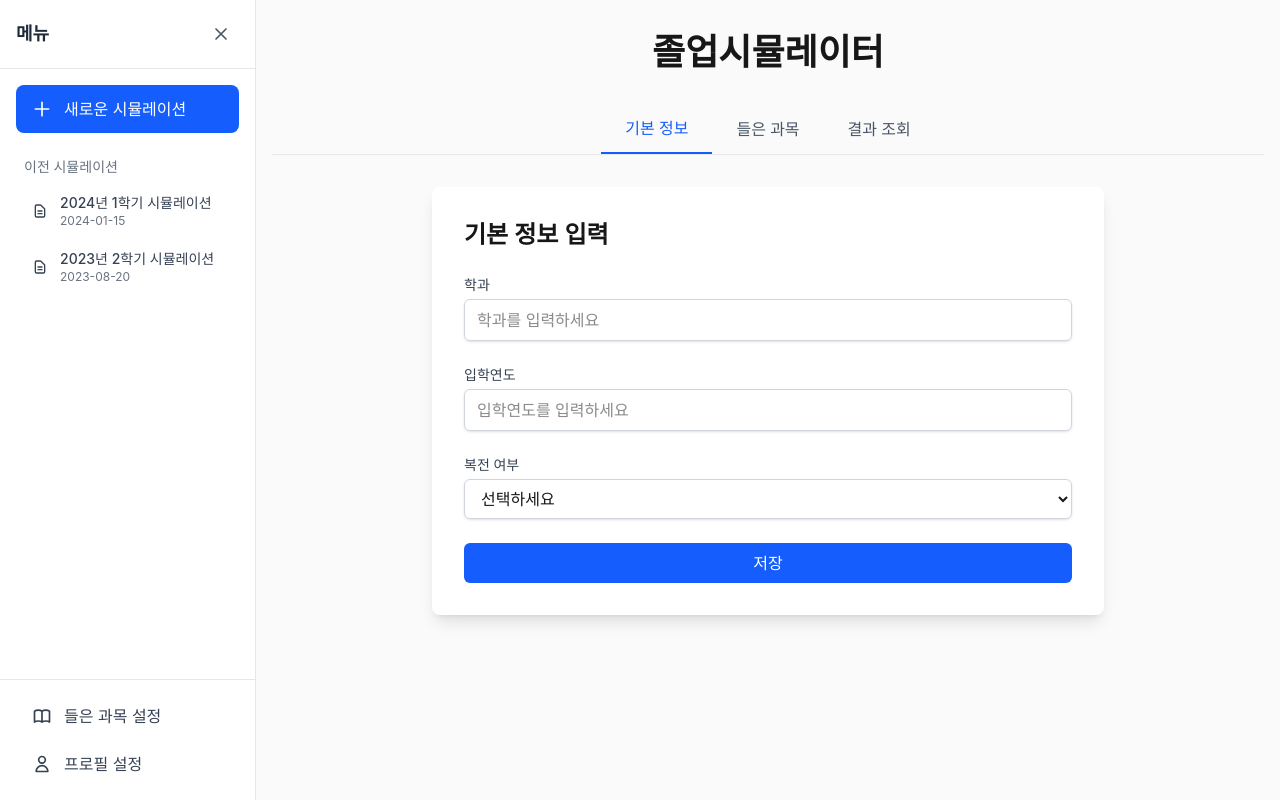
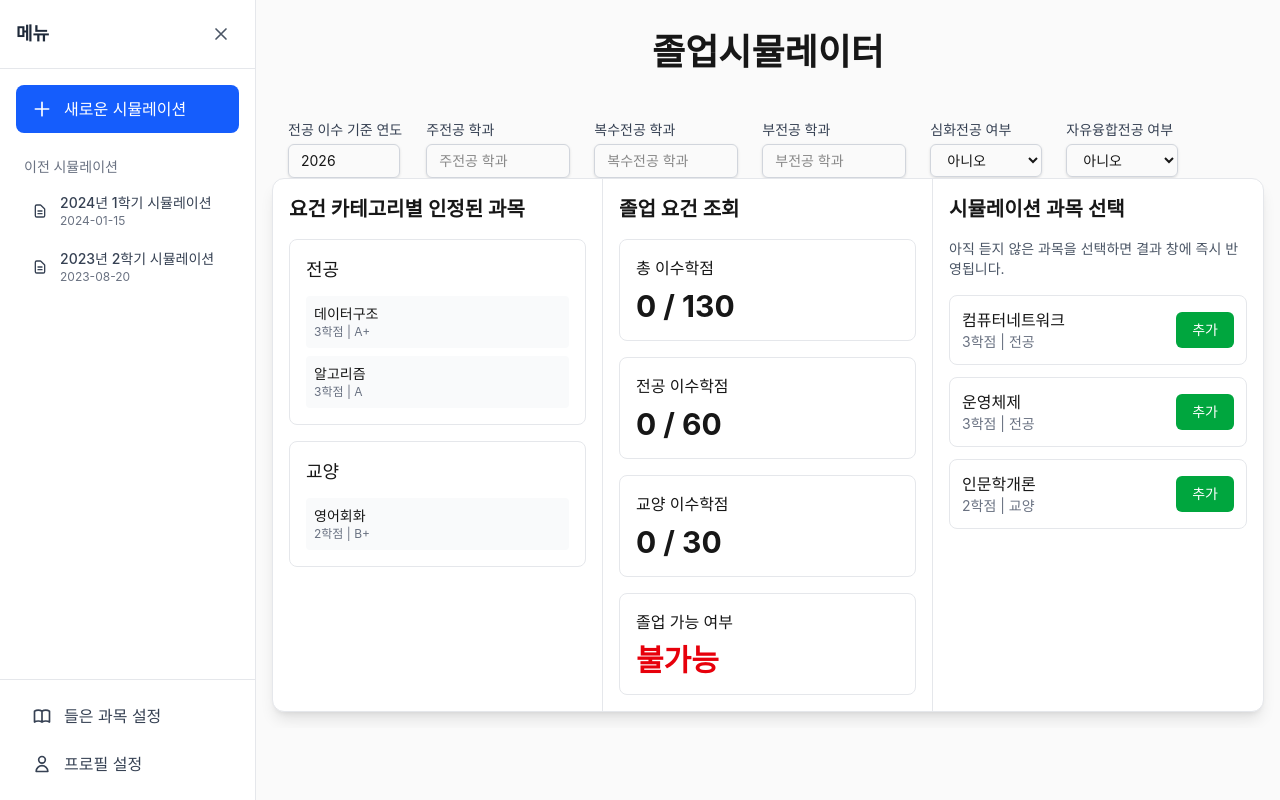
Before and after one commit to KangWH/GraduationSimulator, a Next.js app in the folder frontend/: page /simulation in a window 1280 px wide. Built offline with nearby package versions, Linux system fonts and the light colour scheme; a web font is replaced by a local one.

Commit message:
Rearranging simulator page

```diff
--- a/frontend/app/simulation/page.tsx
+++ b/frontend/app/simulation/page.tsx
@@ -6,15 +6,38 @@ import Link from 'next/link';
 
 export default function SimulationPage() {
   const router = useRouter();
-  const [activeTab, setActiveTab] = useState<'basic' | 'courses' | 'result'>('basic');
   const [sidebarOpen, setSidebarOpen] = useState(true);
   const [previousSimulations] = useState([
     { id: 1, name: '2024년 1학기 시뮬레이션', date: '2024-01-15' },
     { id: 2, name: '2023년 2학기 시뮬레이션', date: '2023-08-20' },
   ]);
 
+  // 필터 상태
+  const [filters, setFilters] = useState({
+    requirementYear: new Date().getFullYear(),
+    major: '',
+    doubleMajor: '',
+    minor: '',
+    advancedMajor: false,
+    individuallyDesignedMajor: false,
+  });
+
+  // 시뮬레이션에 추가된 과목들
+  const [simulationCourses, setSimulationCourses] = useState<any[]>([]);
+
+  // 카테고리별 인정된 과목들 (예시 데이터)
+  const [categoryCourses] = useState({
+    전공: [
+      { id: 1, name: '데이터구조', credit: 3, grade: 'A+' },
+      { id: 2, name: '알고리즘', credit: 3, grade: 'A' },
+    ],
+    교양: [
+      { id: 3, name: '영어회화', credit: 2, grade: 'B+' },
+    ],
+  });
+
   return (
-    <div className="flex min-h-screen bg-zinc-50 dark:bg-black">
+    <div className="flex h-screen bg-zinc-50 dark:bg-black">
       {/* 사이드바 */}
       <aside
         className={`${
@@ -48,7 +71,7 @@ export default function SimulationPage() {
           <button
             onClick={() => {
               // 새로운 시뮬레이션 시작 로직
-              setActiveTab('result');
+              setSimulationCourses([]);
             }}
             className={`w-full flex items-center gap-3 px-4 py-3 rounded-lg transition-colors ${
               sidebarOpen
@@ -75,7 +98,6 @@ export default function SimulationPage() {
                   key={sim.id}
                   onClick={() => {
                     // 시뮬레이션 로드 로직
-                    setActiveTab('result');
                   }}
                   className={`w-full flex items-center gap-3 px-4 py-2 rounded-lg text-left transition-colors ${
                     sidebarOpen
@@ -135,213 +157,222 @@ export default function SimulationPage() {
       {/* 메인 컨텐츠 */}
       <div className="flex-1 overflow-y-auto">
         <div className="container mx-auto px-4 py-8">
-          <h1 className="mb-8 text-4xl font-bold text-center">졸업시뮬레이터</h1>
-
-        {/* 탭 네비게이션 */}
-        <div className="mb-8 flex justify-center border-b border-gray-200 dark:border-gray-700">
-          <button
-            onClick={() => setActiveTab('basic')}
-            className={`px-6 py-3 font-medium ${
-              activeTab === 'basic'
-                ? 'border-b-2 border-blue-600 text-blue-600'
-                : 'text-gray-600 hover:text-gray-900 dark:text-gray-400 dark:hover:text-gray-200'
-            }`}
-          >
-            기본 정보
-          </button>
-          <button
-            onClick={() => setActiveTab('courses')}
-            className={`px-6 py-3 font-medium ${
-              activeTab === 'courses'
-                ? 'border-b-2 border-blue-600 text-blue-600'
-                : 'text-gray-600 hover:text-gray-900 dark:text-gray-400 dark:hover:text-gray-200'
-            }`}
-          >
-            들은 과목
-          </button>
-          <button
-            onClick={() => setActiveTab('result')}
-            className={`px-6 py-3 font-medium ${
-              activeTab === 'result'
-                ? 'border-b-2 border-blue-600 text-blue-600'
-                : 'text-gray-600 hover:text-gray-900 dark:text-gray-400 dark:hover:text-gray-200'
-            }`}
-          >
-            결과 조회
-          </button>
+          <h1 className="text-4xl font-bold text-center">졸업시뮬레이터</h1>
         </div>
 
-        {/* 기본 정보 입력 섹션 */}
-        {activeTab === 'basic' && (
-          <div className="mx-auto max-w-2xl rounded-lg bg-white p-8 shadow-lg dark:bg-zinc-900">
-            <h2 className="mb-6 text-2xl font-semibold">기본 정보 입력</h2>
-            <form className="space-y-6">
-              <div>
-                <label htmlFor="major" className="block text-sm font-medium text-gray-700 dark:text-gray-300">
-                  학과
+        {/* 상단 필터 바 */}
+        <div className="flex-1 flex flex-col overflow-hidden p-4 min-w-0">
+          <div className="px-4 flex-shrink-0">
+            <div className="flex flex-wrap gap-6">
+            <div className="flex flex-col gap-1">
+            <label className="text-sm font-medium text-gray-700 dark:text-gray-300 whitespace-nowrap">
+              전공 이수 기준 연도
             </label>
             <input
-                  id="major"
-                  name="major"
-                  type="text"
-                  className="mt-1 block w-full rounded-md border border-gray-300 px-3 py-2 shadow-sm focus:border-blue-500 focus:outline-none focus:ring-blue-500 dark:border-gray-600 dark:bg-zinc-800 dark:text-white"
-                  placeholder="학과를 입력하세요"
-                />
-              </div>
-
-              <div>
-                <label htmlFor="admissionYear" className="block text-sm font-medium text-gray-700 dark:text-gray-300">
-                  입학연도
-                </label>
-                <input
-                  id="admissionYear"
-                  name="admissionYear"
               type="number"
               min="2000"
               max="2030"
-                  className="mt-1 block w-full rounded-md border border-gray-300 px-3 py-2 shadow-sm focus:border-blue-500 focus:outline-none focus:ring-blue-500 dark:border-gray-600 dark:bg-zinc-800 dark:text-white"
-                  placeholder="입학연도를 입력하세요"
+              value={filters.requirementYear}
+              onChange={(e) => setFilters({ ...filters, requirementYear: parseInt(e.target.value) })}
+              className="w-28 rounded-md border border-gray-300 px-3 py-1.5 text-sm shadow-sm focus:border-blue-500 focus:outline-none focus:ring-blue-500 dark:border-gray-600 dark:bg-zinc-800 dark:text-white"
             />
           </div>
-
-              <div>
-                <label htmlFor="doubleMajor" className="block text-sm font-medium text-gray-700 dark:text-gray-300">
-                  복전 여부
+          <div className="flex flex-col gap-1">
+            <label className="text-sm font-medium text-gray-700 dark:text-gray-300 whitespace-nowrap">
+              주전공 학과
+            </label>
+            <input
+              type="text"
+              value={filters.major}
+              onChange={(e) => setFilters({ ...filters, major: e.target.value })}
+              placeholder="주전공 학과"
+              className="w-36 rounded-md border border-gray-300 px-3 py-1.5 text-sm shadow-sm focus:border-blue-500 focus:outline-none focus:ring-blue-500 dark:border-gray-600 dark:bg-zinc-800 dark:text-white"
+            />
+          </div>
+          <div className="flex flex-col gap-1">
+            <label className="text-sm font-medium text-gray-700 dark:text-gray-300 whitespace-nowrap">
+              복수전공 학과
+            </label>
+            <input
+              type="text"
+              value={filters.doubleMajor}
+              onChange={(e) => setFilters({ ...filters, doubleMajor: e.target.value })}
+              placeholder="복수전공 학과"
+              className="w-36 rounded-md border border-gray-300 px-3 py-1.5 text-sm shadow-sm focus:border-blue-500 focus:outline-none focus:ring-blue-500 dark:border-gray-600 dark:bg-zinc-800 dark:text-white"
+            />
+          </div>
+          <div className="flex flex-col gap-1">
+            <label className="text-sm font-medium text-gray-700 dark:text-gray-300 whitespace-nowrap">
+              부전공 학과
+            </label>
+            <input
+              type="text"
+              value={filters.minor}
+              onChange={(e) => setFilters({ ...filters, minor: e.target.value })}
+              placeholder="부전공 학과"
+              className="w-36 rounded-md border border-gray-300 px-3 py-1.5 text-sm shadow-sm focus:border-blue-500 focus:outline-none focus:ring-blue-500 dark:border-gray-600 dark:bg-zinc-800 dark:text-white"
+            />
+          </div>
+          <div className="flex flex-col gap-1">
+            <label htmlFor="advancedMajor" className="text-sm font-medium text-gray-700 dark:text-gray-300 whitespace-nowrap">
+              심화전공 여부
             </label>
             <select
-                  id="doubleMajor"
-                  name="doubleMajor"
-                  className="mt-1 block w-full rounded-md border border-gray-300 px-3 py-2 shadow-sm focus:border-blue-500 focus:outline-none focus:ring-blue-500 dark:border-gray-600 dark:bg-zinc-800 dark:text-white"
+              id="advancedMajor"
+              value={filters.advancedMajor ? 'true' : 'false'}
+              onChange={(e) => setFilters({ ...filters, advancedMajor: e.target.value === 'true' })}
+              className="w-28 rounded-md border border-gray-300 px-3 py-1.5 text-sm shadow-sm focus:border-blue-500 focus:outline-none focus:ring-blue-500 dark:border-gray-600 dark:bg-zinc-800 dark:text-white"
             >
-                  <option value="">선택하세요</option>
-                  <option value="none">없음</option>
-                  <option value="double">복수전공</option>
-                  <option value="minor">부전공</option>
+              <option value="false">아니오</option>
+              <option value="true">예</option>
             </select>
           </div>
-
-              {false && (
-                <div>
-                  <label htmlFor="doubleMajorName" className="block text-sm font-medium text-gray-700 dark:text-gray-300">
-                    복전 학과명
+          <div className="flex flex-col gap-1">
+            <label htmlFor="individuallyDesignedMajor" className="text-sm font-medium text-gray-700 dark:text-gray-300 whitespace-nowrap">
+              자유융합전공 여부
             </label>
-                  <input
-                    id="doubleMajorName"
-                    name="doubleMajorName"
-                    type="text"
-                    className="mt-1 block w-full rounded-md border border-gray-300 px-3 py-2 shadow-sm focus:border-blue-500 focus:outline-none focus:ring-blue-500 dark:border-gray-600 dark:bg-zinc-800 dark:text-white"
-                    placeholder="복전 학과명을 입력하세요"
-                  />
+            <select
+              id="individuallyDesignedMajor"
+              value={filters.individuallyDesignedMajor ? 'true' : 'false'}
+              onChange={(e) => setFilters({ ...filters, individuallyDesignedMajor: e.target.value === 'true' })}
+              className="w-28 rounded-md border border-gray-300 px-3 py-1.5 text-sm shadow-sm focus:border-blue-500 focus:outline-none focus:ring-blue-500 dark:border-gray-600 dark:bg-zinc-800 dark:text-white"
+            >
+              <option value="false">아니오</option>
+              <option value="true">예</option>
+            </select>
             </div>
-              )}
-
-              <button
-                type="submit"
-                className="w-full rounded-md bg-blue-600 px-4 py-2 text-white hover:bg-blue-700 focus:outline-none focus:ring-2 focus:ring-blue-500 focus:ring-offset-2"
-              >
-                저장
-              </button>
-            </form>
           </div>
-        )}
-
-        {/* 들은 과목 입력 섹션 */}
-        {activeTab === 'courses' && (
-          <div className="mx-auto max-w-4xl rounded-lg bg-white p-8 shadow-lg dark:bg-zinc-900">
-            <h2 className="mb-6 text-2xl font-semibold">들은 과목 입력</h2>
-            <div className="space-y-4">
-              <div className="flex gap-4">
-                <input
-                  type="text"
-                  placeholder="과목명"
-                  className="flex-1 rounded-md border border-gray-300 px-3 py-2 shadow-sm focus:border-blue-500 focus:outline-none focus:ring-blue-500 dark:border-gray-600 dark:bg-zinc-800 dark:text-white"
-                />
-                <input
-                  type="text"
-                  placeholder="학점"
-                  className="w-24 rounded-md border border-gray-300 px-3 py-2 shadow-sm focus:border-blue-500 focus:outline-none focus:ring-blue-500 dark:border-gray-600 dark:bg-zinc-800 dark:text-white"
-                />
-                <input
-                  type="text"
-                  placeholder="성적"
-                  className="w-24 rounded-md border border-gray-300 px-3 py-2 shadow-sm focus:border-blue-500 focus:outline-none focus:ring-blue-500 dark:border-gray-600 dark:bg-zinc-800 dark:text-white"
-                />
-                <button
-                  type="button"
-                  className="rounded-md bg-blue-600 px-4 py-2 text-white hover:bg-blue-700"
-                >
-                  추가
-                </button>
         </div>
 
-              <div className="mt-6">
-                <h3 className="mb-4 text-lg font-medium">등록된 과목 목록</h3>
+
+          {/* 3분할 카드 래퍼 */}
+          <div className="flex-1 flex flex-col min-h-0 rounded-xl shadow-lg overflow-hidden bg-white dark:bg-zinc-900 border border-gray-200 dark:border-gray-700">
+            {/* 3분할 메인 영역 - 빈 공간 없이 꽉 채움 */}
+            <div className="flex-1 flex min-h-0">
+              {/* 좌측: 요건 카테고리별 인정된 과목 */}
+              <div className="w-1/3 flex-shrink-0 border-r border-gray-200 dark:border-gray-700 overflow-y-auto">
+                <div className="p-4">
+                  <h2 className="text-xl font-semibold mb-4">요건 카테고리별 인정된 과목</h2>
+                  <div className="space-y-4">
+                  {Object.entries(categoryCourses).map(([category, courses]) => (
+                    <div key={category} className="border border-gray-200 dark:border-gray-700 rounded-lg p-4">
+                      <h3 className="font-medium text-lg mb-3">{category}</h3>
                       <div className="space-y-2">
-                  <p className="text-gray-500 dark:text-gray-400">등록된 과목이 없습니다.</p>
+                        {courses.map((course) => (
+                          <div
+                            key={course.id}
+                            className="flex items-center justify-between p-2 rounded bg-gray-50 dark:bg-zinc-800"
+                          >
+                            <div>
+                              <p className="font-medium text-sm">{course.name}</p>
+                              <p className="text-xs text-gray-500 dark:text-gray-400">
+                                {course.credit}학점 | {course.grade}
+                              </p>
+                            </div>
+                          </div>
+                        ))}
+                      </div>
+                    </div>
+                  ))}
+                  </div>
+                </div>
+              </div>
+
+              {/* 가운데: 졸업 요건 조회 */}
+              <div className="w-1/3 flex-shrink-0 border-r border-gray-200 dark:border-gray-700 overflow-y-auto">
+                <div className="p-4">
+                  <h2 className="text-xl font-semibold mb-4">졸업 요건 조회</h2>
+                  <div className="space-y-4">
+                    <div className="rounded-lg border border-gray-200 p-4 dark:border-gray-700">
+                      <h3 className="font-medium mb-2">총 이수학점</h3>
+                      <p className="text-3xl font-bold">0 / 130</p>
+                    </div>
+                    <div className="rounded-lg border border-gray-200 p-4 dark:border-gray-700">
+                      <h3 className="font-medium mb-2">전공 이수학점</h3>
+                      <p className="text-3xl font-bold">0 / 60</p>
+                    </div>
+                    <div className="rounded-lg border border-gray-200 p-4 dark:border-gray-700">
+                      <h3 className="font-medium mb-2">교양 이수학점</h3>
+                      <p className="text-3xl font-bold">0 / 30</p>
+                    </div>
+                    <div className="rounded-lg border border-gray-200 p-4 dark:border-gray-700">
+                      <h3 className="font-medium mb-2">졸업 가능 여부</h3>
+                      <p className="text-3xl font-bold text-red-600">불가능</p>
                     </div>
                   </div>
                 </div>
               </div>
-        )}
 
-        {/* 결과 조회 창 + 시뮬레이션 섹션 */}
-        {activeTab === 'result' && (
-          <div className="mx-auto max-w-6xl">
-            <div className="grid grid-cols-1 gap-6 lg:grid-cols-2">
-              {/* 결과 조회 창 */}
-              <div className="rounded-lg bg-white p-8 shadow-lg dark:bg-zinc-900">
-                <h2 className="mb-6 text-2xl font-semibold">졸업 요건 조회</h2>
-                <div className="space-y-4">
-                  <div className="rounded-lg border border-gray-200 p-4 dark:border-gray-700">
-                    <h3 className="font-medium">총 이수학점</h3>
-                    <p className="text-2xl font-bold">0 / 130</p>
-                  </div>
-                  <div className="rounded-lg border border-gray-200 p-4 dark:border-gray-700">
-                    <h3 className="font-medium">전공 이수학점</h3>
-                    <p className="text-2xl font-bold">0 / 60</p>
-                  </div>
-                  <div className="rounded-lg border border-gray-200 p-4 dark:border-gray-700">
-                    <h3 className="font-medium">교양 이수학점</h3>
-                    <p className="text-2xl font-bold">0 / 30</p>
-                  </div>
-                  <div className="rounded-lg border border-gray-200 p-4 dark:border-gray-700">
-                    <h3 className="font-medium">졸업 가능 여부</h3>
-                    <p className="text-2xl font-bold text-red-600">불가능</p>
-                  </div>
-                </div>
-              </div>
-
-              {/* 시뮬레이션 섹션 */}
-              <div className="rounded-lg bg-white p-8 shadow-lg dark:bg-zinc-900">
-                <h2 className="mb-6 text-2xl font-semibold">시뮬레이션</h2>
-                <p className="mb-4 text-gray-600 dark:text-gray-400">
+              {/* 우측: 시뮬레이션에서 추가·삭제할 과목 선택 */}
+              <div className="w-1/3 flex-shrink-0 overflow-y-auto">
+                <div className="p-4">
+                  <h2 className="text-xl font-semibold mb-4">시뮬레이션 과목 선택</h2>
+                  <p className="text-sm text-gray-600 dark:text-gray-400 mb-4">
                     아직 듣지 않은 과목을 선택하면 결과 창에 즉시 반영됩니다.
                   </p>
-                <div className="space-y-4">
-                  <div className="rounded-lg border border-gray-200 p-4 dark:border-gray-700">
-                    <div className="flex items-center justify-between">
+                  <div className="space-y-3">
+                    {/* 예시 과목 목록 */}
+                  {[
+                    { id: 1, name: '컴퓨터네트워크', credit: 3, category: '전공' },
+                    { id: 2, name: '운영체제', credit: 3, category: '전공' },
+                    { id: 3, name: '인문학개론', credit: 2, category: '교양' },
+                  ].map((course) => (
+                    <div
+                      key={course.id}
+                      className="flex items-center justify-between p-3 rounded-lg border border-gray-200 dark:border-gray-700"
+                    >
                       <div>
-                        <h3 className="font-medium">과목명 예시</h3>
-                        <p className="text-sm text-gray-500">3학점 | 전공</p>
+                        <p className="font-medium">{course.name}</p>
+                        <p className="text-sm text-gray-500 dark:text-gray-400">
+                          {course.credit}학점 | {course.category}
+                        </p>
                       </div>
                       <button
-                        type="button"
-                        className="rounded-md bg-green-600 px-4 py-2 text-white hover:bg-green-700"
+                        onClick={() => {
+                          if (simulationCourses.find((c) => c.id === course.id)) {
+                            setSimulationCourses(simulationCourses.filter((c) => c.id !== course.id));
+                          } else {
+                            setSimulationCourses([...simulationCourses, course]);
+                          }
+                        }}
+                        className={`px-4 py-2 rounded-md text-sm font-medium ${
+                          simulationCourses.find((c) => c.id === course.id)
+                            ? 'bg-red-600 text-white hover:bg-red-700'
+                            : 'bg-green-600 text-white hover:bg-green-700'
+                        }`}
                       >
-                        추가
+                        {simulationCourses.find((c) => c.id === course.id) ? '제거' : '추가'}
                       </button>
                     </div>
+                  ))}
                   </div>
-                  <p className="text-sm text-gray-500 dark:text-gray-400">
-                    시뮬레이션할 과목 목록이 여기에 표시됩니다.
-                  </p>
+                  {simulationCourses.length > 0 && (
+                    <div className="mt-6 pt-4 border-t border-gray-200 dark:border-gray-700">
+                      <h3 className="font-medium mb-3">추가된 과목 ({simulationCourses.length})</h3>
+                      <div className="space-y-2">
+                        {simulationCourses.map((course) => (
+                          <div
+                            key={course.id}
+                            className="flex items-center justify-between p-2 rounded bg-blue-50 dark:bg-blue-900/20"
+                          >
+                            <span className="text-sm">{course.name}</span>
+                            <button
+                              onClick={() => setSimulationCourses(simulationCourses.filter((c) => c.id !== course.id))}
+                              className="text-red-600 hover:text-red-700 text-sm"
+                            >
+                              삭제
+                            </button>
                           </div>
-              </div>
+                        ))}
                       </div>
                     </div>
                   )}
                 </div>
               </div>
             </div>
+          </div>
+        </div>
+      </div>
+    </div>
   );
 }
```
Also changed, not shown: 1 other file (tests, documents, lock files or other folders). Lines whose indentation alone changed are shown as unchanged.
